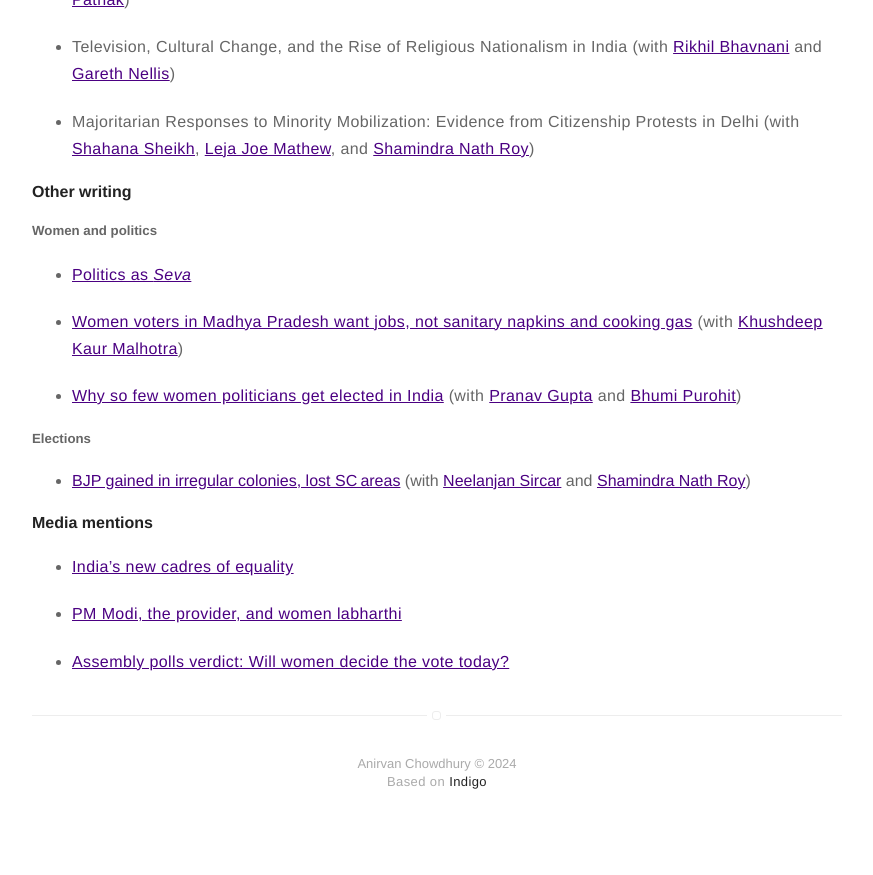
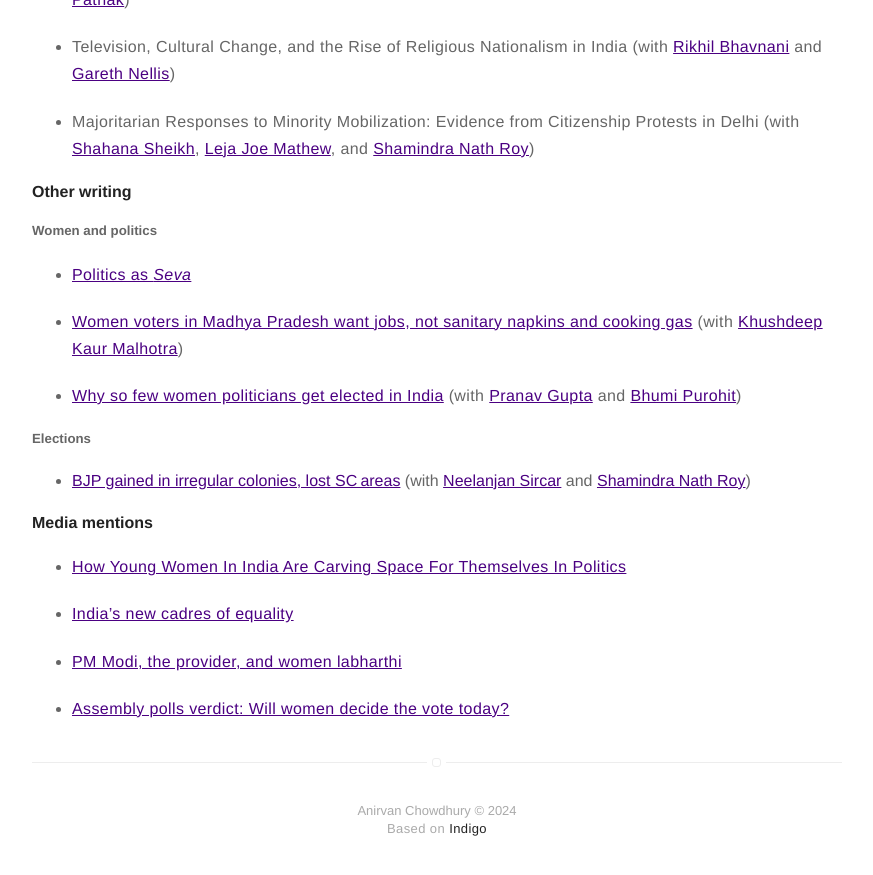
Before and after one commit to anirvanchowdhury/anirvanchowdhury.github.io, a Jekyll site: the page built from research.md, in a window 1280 px wide and 900 px high, scrolled down 1923 px. Shown: the top 875 px of the window, without its empty margins (203-1076 px from the left). Built offline with Jekyll 4.4.1, drawn with Linux system fonts in a browser that asks for light colours; before the commit the page ends 2776 px from its top, so only the background shows below that.

Commit message:
Update research.md

```diff
--- a/research.md
+++ b/research.md
@@ -58,6 +58,8 @@ For a sketch of the argument, research design, and evidence, please click [here]
 
 
 #### Media mentions
+* [How Young Women In India Are Carving Space For Themselves In Politics](https://behanbox.com/2024/03/25/how-young-women-in-india-are-carving-space-for-themselves-in-politics/)
+
 * [India’s new cadres of equality](https://www.csmonitor.com/text_edition/Commentary/the-monitors-view/2024/0104/India-s-new-cadres-of-equality)
 
 * [PM Modi, the provider, and women labharthi](https://www.hindustantimes.com/opinion/pmmodi-the-provider-and-women-labharthi-101701614523090.html)
```
